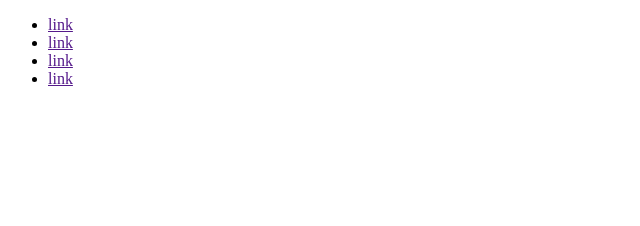
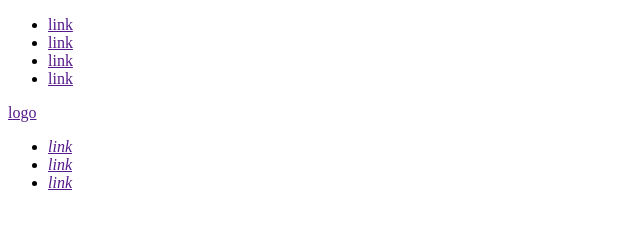
Before and after one commit to SyvonenkoOleh/test-repo, a plain HTML site: page index.html in a window 1280 px wide. Shown: the whole page, without its empty margins (0-640 px from the left). Drawn offline with Linux system fonts and the light colour scheme.

Commit message:
add footer

```diff
--- a/index.html
+++ b/index.html
@@ -20,6 +20,16 @@
             </ul>
         </nav>
     </header>
+    <footer class="footer-page">
+        <a href="" class="logo">logo</a>
+        <address class="address">
+            <ul class="address-list">
+                <li class="addres-item"><a href="" class="address-link">link</a></li>
+                <li class="addres-item"><a href="" class="address-link">link</a></li>
+                <li class="addres-item"><a href="" class="address-link">link</a></li>
+            </ul>
+        </address>
+    </footer>
 </body>
 
 </html>
```
